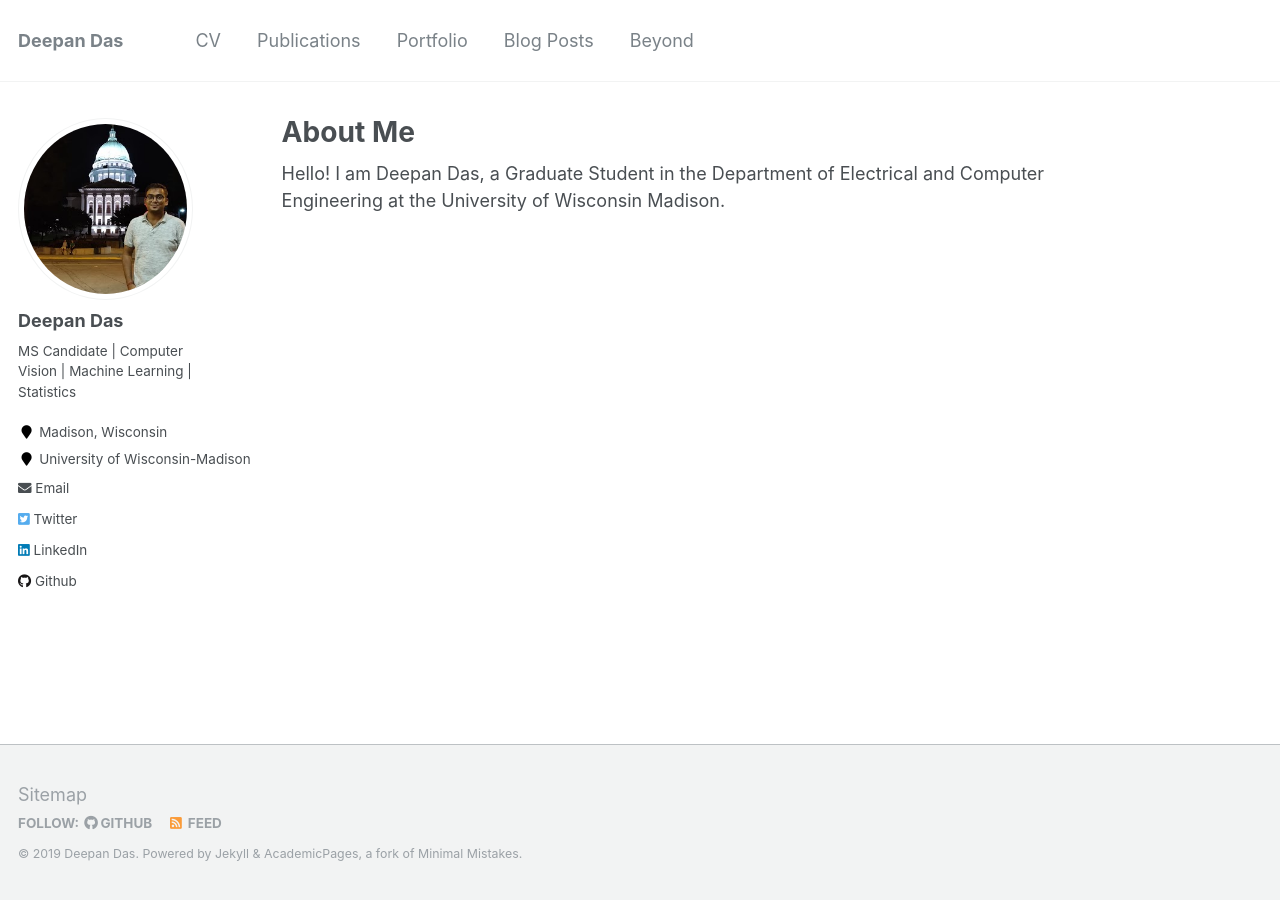
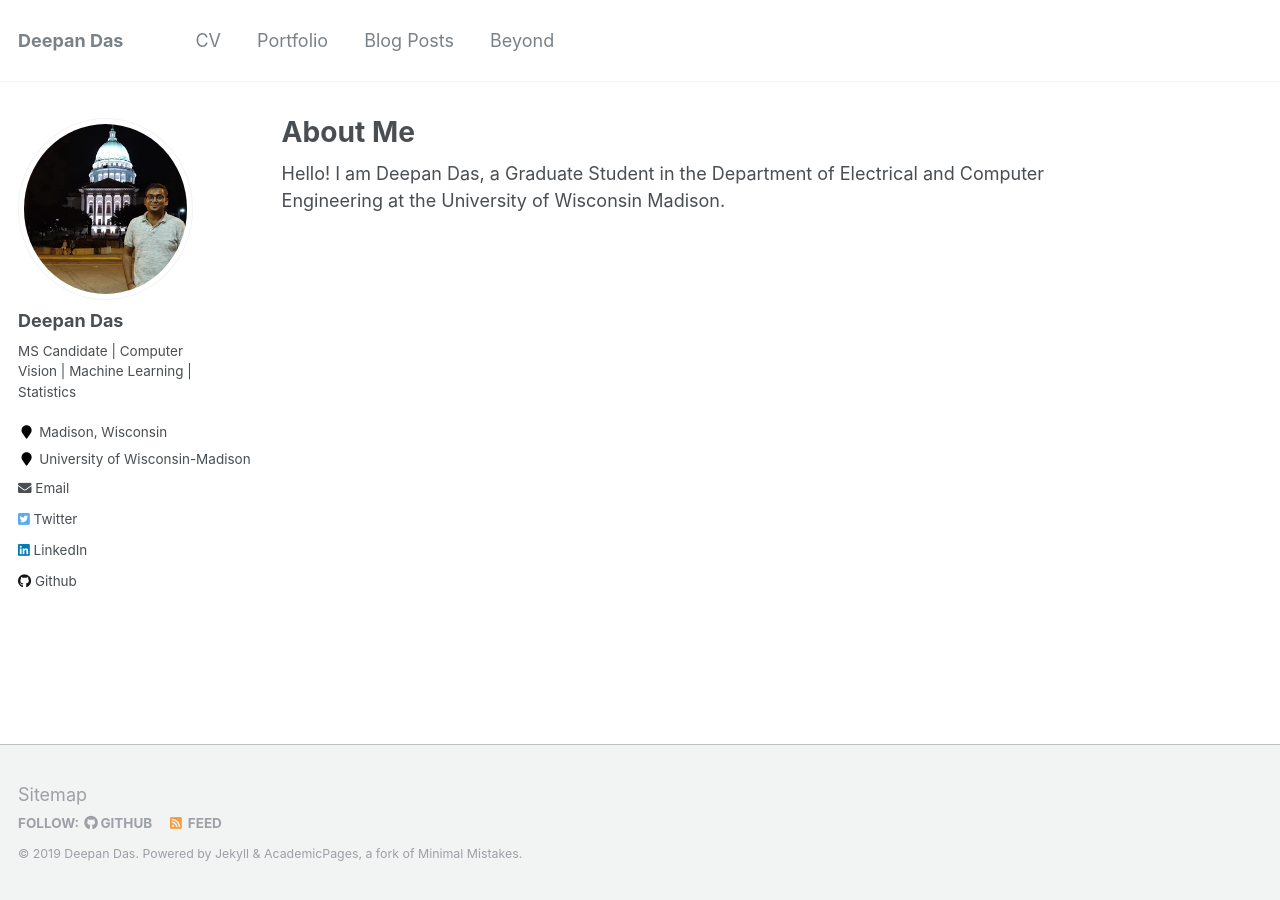
Before and after one commit to deepandas11/deepandas11.github.io, a Jekyll site: the page built from _pages/about.md, in a window 1280 px wide. Built offline with Jekyll 4.4.1, drawn with Linux system fonts in a browser that asks for light colours.

```diff
--- a/_data/navigation.yml
+++ b/_data/navigation.yml
@@ -2,9 +2,6 @@
 main:
   - title: "CV"
     url: /cv/
-
-  - title: "Publications"
-    url: /publications/
 
   - title: "Portfolio"
     url: /portfolio/
@@ -13,4 +10,4 @@ main:
     url: /year-archive/
 
   - title: "Beyond"
-    url: /markdown/
+    url: /beyond/
```
